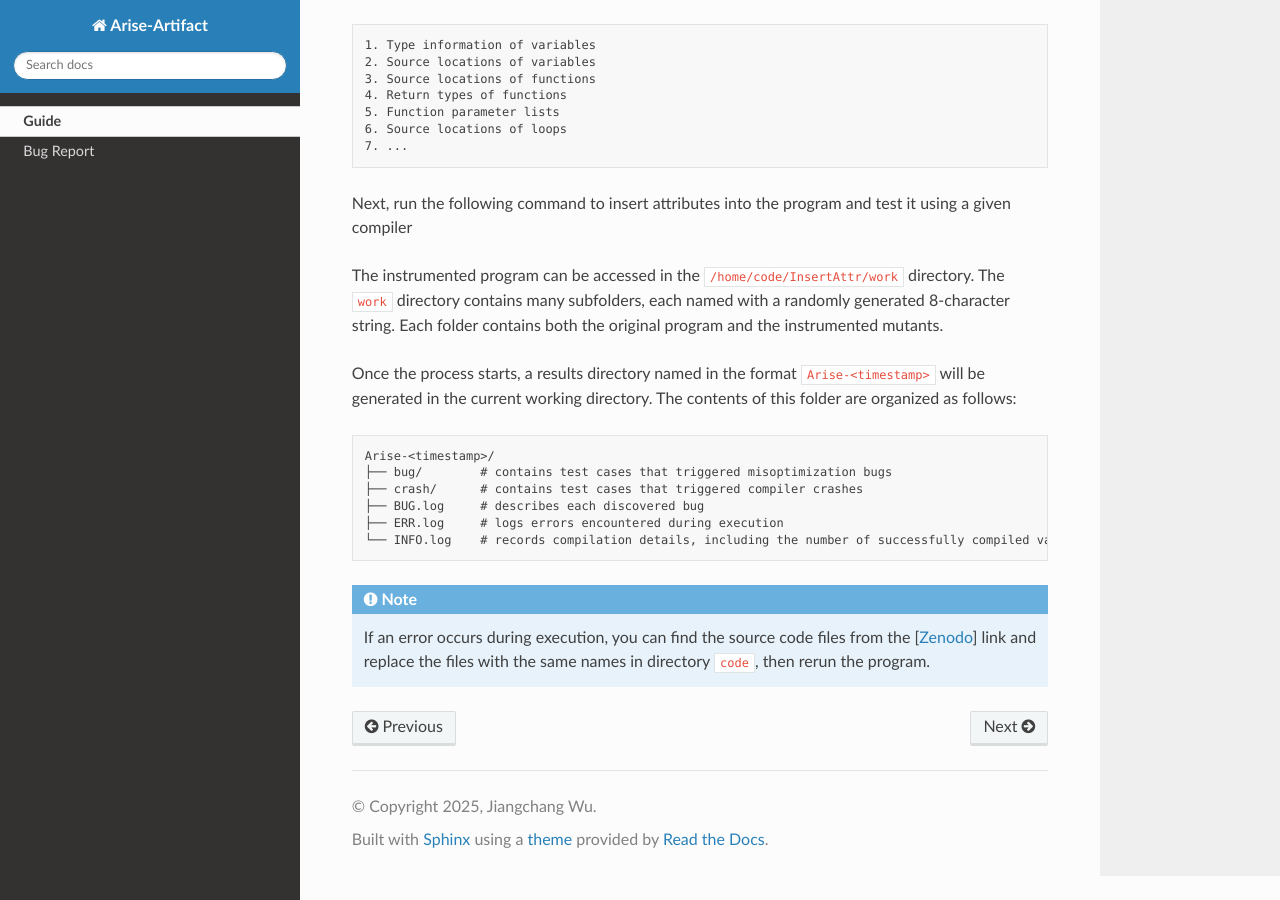
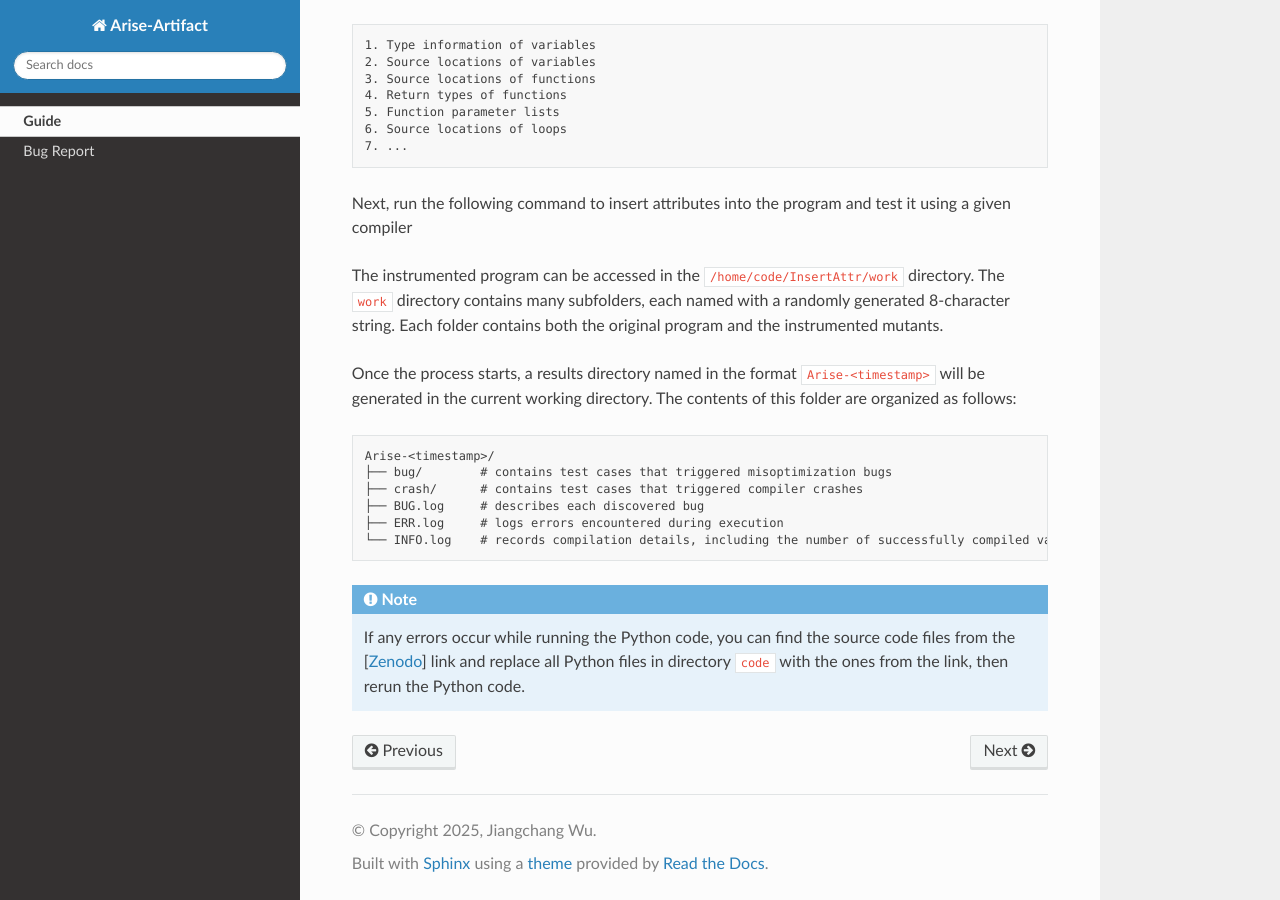
Before and after one commit to wjccst/arise_doc, a Sphinx documentation site: the page built from docs/source/guide.rst, in a window 1280 px wide and 900 px high, scrolled down 1216 px. Built offline with Sphinx 7.4.7 and the Read the Docs theme 3.1.0, drawn with Linux system fonts in a browser that asks for light colours.

Commit message:
Update guide.rst

```diff
--- a/docs/source/guide.rst
+++ b/docs/source/guide.rst
@@ -87,4 +87,4 @@ Once the process starts, a results directory named in the format ``Arise-<timest
 
 .. note::
 
-   If an error occurs during execution, you can find the source code files from the [`Zenodo <https://doi.org/10.5281/zenodo.14645190>`_] link and replace the files with the same names in directory ``code``, then rerun the program.
+   If any errors occur while running the Python code, you can find the source code files from the [`Zenodo <https://doi.org/10.5281/zenodo.14645190>`_] link and replace all Python files in directory ``code`` with the ones from the link, then rerun the Python code.
```
